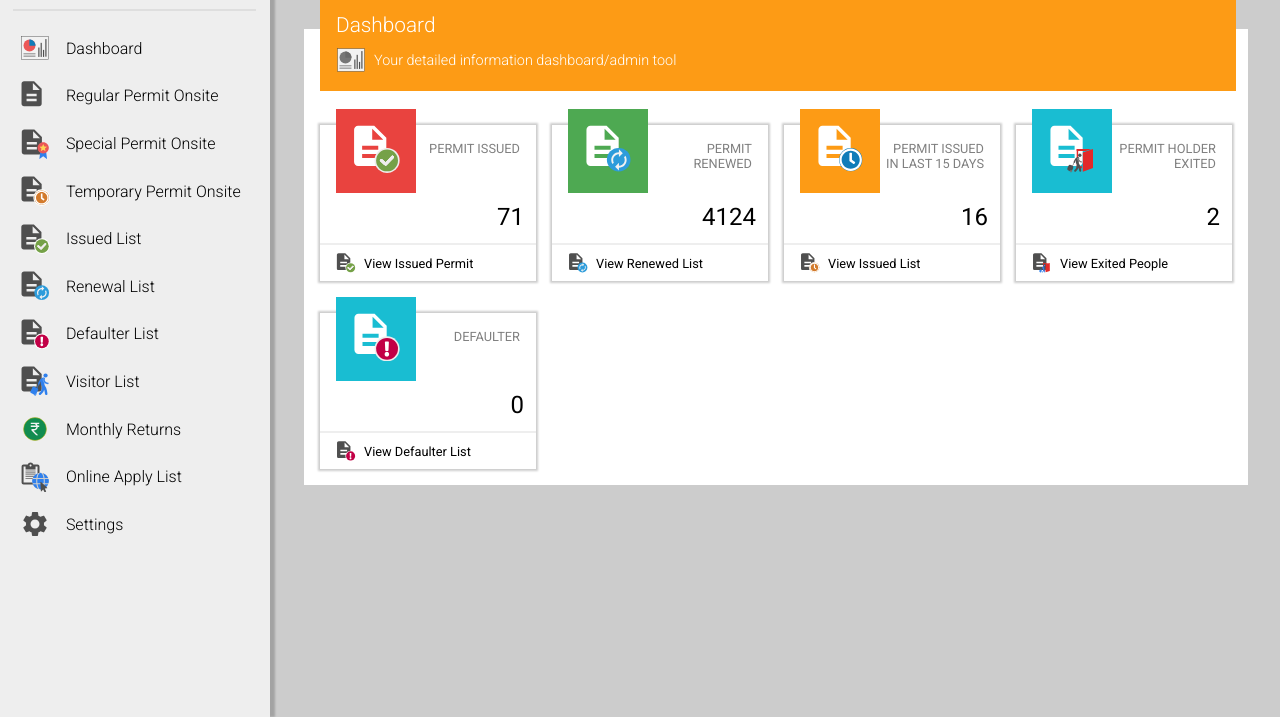
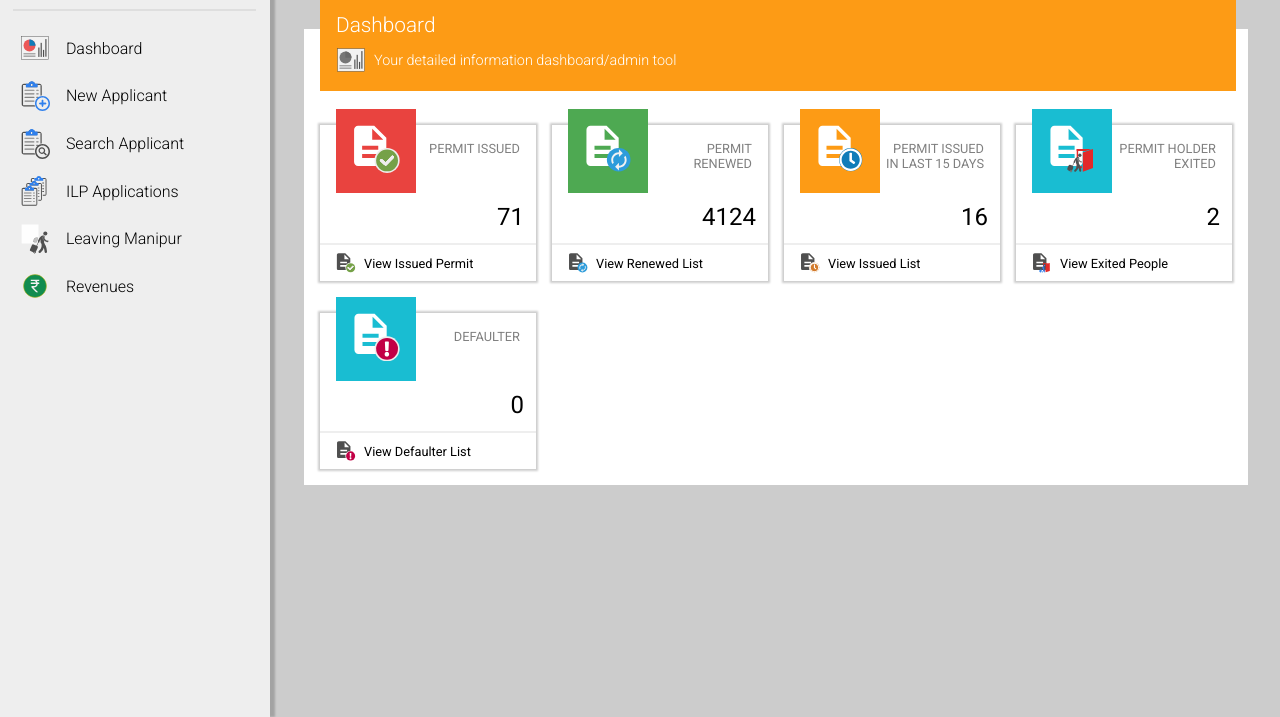
Before and after one commit to chetanhaobijam/logo_showcase, a plain HTML site: page index.html in a window 1280 px wide. Shown: the part 83-800 px from the top of the page. Drawn offline with Linux system fonts and the light colour scheme.

Commit message:
New Icons Added

```diff
--- a/index.html
+++ b/index.html
@@ -19,45 +19,25 @@
         <img src="./images/Dashboard.svg" alt="Dashboard">
         <h3>Dashboard</h3>
       </div>
-      <div class="regular-permit-aside">
-        <img src="./images/Regular_Permit_Onsite.svg" alt="Regular Permit Onsite">
-        <h3>Regular Permit Onsite</h3>
+      <div class="new-applicant-aside">
+        <img src="./images/New_Application.svg" alt="New Applicant">
+        <h3>New Applicant</h3>
       </div>
-      <div class="special-permit-aside">
-        <img src="./images/Special_Permit_Onsite.svg" alt="Special Permit Onsite">
-        <h3>Special Permit Onsite</h3>
+      <div class="search-applicant-aside">
+        <img src="./images/Search_Application.svg" alt="Search Applicant">
+        <h3>Search Applicant</h3>
       </div>
-      <div class="temporary-permit-aside">
-        <img src="./images/Temporary_Permit_Onsite.svg" alt="Temporary Permit Onsite">
-        <h3>Temporary Permit Onsite</h3>
+      <div class="ilp-applications-aside">
+        <img src="./images/ILP_Applications.svg" alt="ILP Applications">
+        <h3>ILP Applications</h3>
       </div>
-      <div class="issued-list-aside">
-        <img src="./images/Issued_List.svg" alt="Issued List">
-        <h3>Issued List</h3>
+      <div class="leaving-manipur-aside">
+        <img src="./images/Leaving_Manipur.svg" alt="Leaving Manipur">
+        <h3>Leaving Manipur</h3>
       </div>
-      <div class="renewal-list-aside">
-        <img src="./images/Renewal_List.svg" alt="Renewal List">
-        <h3>Renewal List</h3>
-      </div>
-      <div class="defaulter-list-aside">
-        <img src="./images/Defaulter_List.svg" alt="Defaulter List">
-        <h3>Defaulter List</h3>
-      </div>
-      <div class="visitor-list-aside">
-        <img src="./images/Visitor_List.svg" alt="Visitor List">
-        <h3>Visitor List</h3>
-      </div>
-      <div class="monthly-returns-aside">
-        <img src="./images/Monthly_returns.svg" alt="Monthly Returns">
-        <h3>Monthly Returns</h3>
-      </div>
-      <div class="online-apply-aside">
-        <img src="./images/Online_Apply_List_2.svg" alt="Online Apply List">
-        <h3>Online Apply List</h3>
-      </div>
-      <div class="settings">
-        <img src="./images/Settings.svg" alt="Settings">
-        <h3>Settings</h3>
+      <div class="revenues-aside">
+        <img src="./images/Monthly_returns.svg" alt="Revenues">
+        <h3>Revenues</h3>
       </div>
     </div>
   </aside>
```
Also changed, not shown: images/ILP_Applications.svg (added), images/Leaving_Manipur.svg (added), images/Leaving_Manipur_Door.svg (added), images/New_Application.svg (added), images/Search_Application.svg (added).
